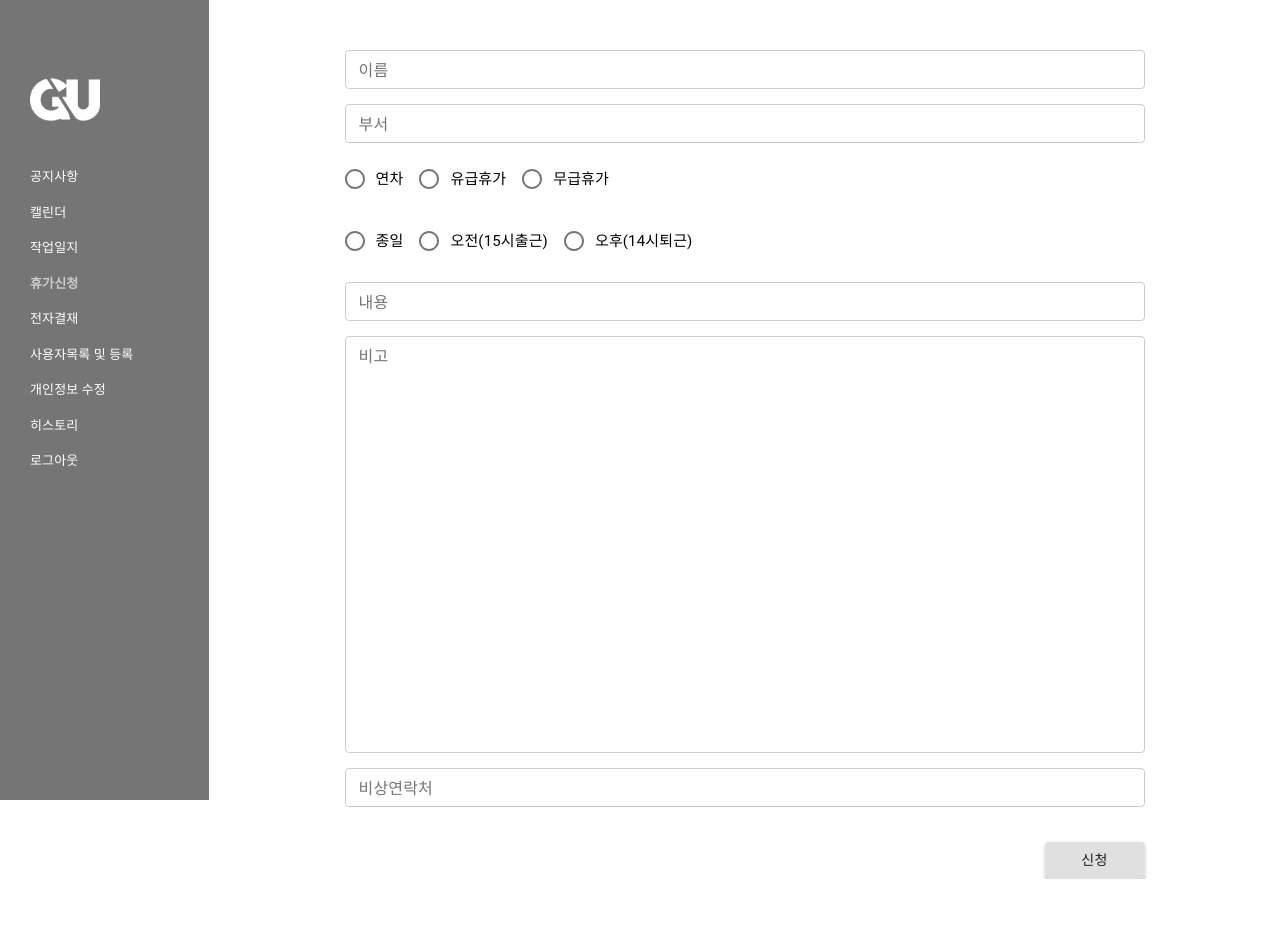
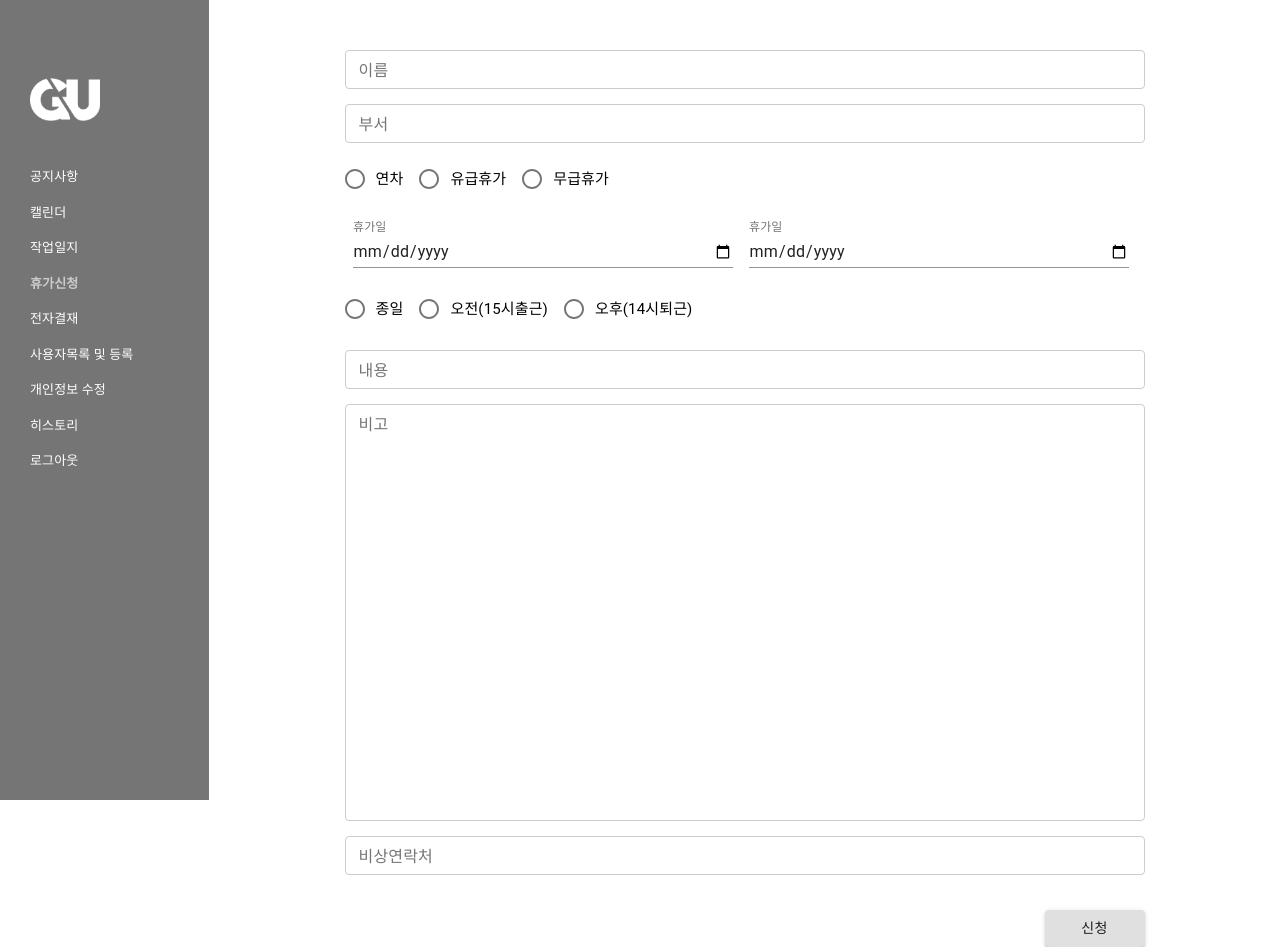
Before and after one commit to eunah3693/p_managementReact, a React (Create React App) app: page /offDetail in a window 1280 px wide. Before the commit the page ends 879 px from the top, so only its background shows below. Built offline with nearby package versions, Linux system fonts and the light colour scheme.

Commit message:
휴가신청

```diff
--- a/package.json
+++ b/package.json
@@ -9,10 +9,12 @@
     "@testing-library/jest-dom": "^5.11.4",
     "@testing-library/react": "^11.1.0",
     "@testing-library/user-event": "^12.1.10",
+    "date-fns": "^2.26.0",
     "moment": "^2.29.1",
     "react": "^17.0.2",
     "react-big-calendar": "^0.38.1",
     "react-calendar": "^3.5.0",
+    "react-date-range": "^1.4.0",
     "react-dom": "^17.0.2",
     "react-moment": "^1.1.1",
     "react-responsive": "^9.0.0-beta.5",
--- a/src/component/Datepicker.js
+++ b/src/component/Datepicker.js
@@ -1,28 +1,37 @@
+import React from 'react';
+import { makeStyles } from '@material-ui/core/styles';
+import TextField from '@material-ui/core/TextField';
 
-import React from 'react';
-import { DateRangePicker } from 'react-date-range';
+const useStyles = makeStyles((theme) => ({
+  container: {
+    display: 'flex',
+    flexWrap: 'wrap',
+  },
+  textField: {
+    marginLeft: theme.spacing(1),
+    marginRight: theme.spacing(1),
+    width: 200,
+  },
+}));
 
-export default function Datepicker(){
-  function handleSelect(ranges){
-    console.log(ranges);
-    // {
-    //   selection: {
-    //     startDate: [native Date Object],
-    //     endDate: [native Date Object],
-    //   }
-    // }
-  }
+export default function Datepickers(props) {
+  const classes = useStyles();
+  const {label,width,selectedDate,handleDateChange}=props;
 
-    const selectionRange = {
-      startDate: new Date(),
-      endDate: new Date(),
-      key: 'selection',
-    }
-    return (
-      <DateRangePicker
-        ranges={[selectionRange]}
-        onChange={handleSelect}
+  return (
+    <form className={classes.container} noValidate>
+      <TextField
+        id="date"
+        label={label}
+        type="date"
+        className={classes.textField}
+        style={{width:width}}
+        InputLabelProps={{
+          shrink: true,
+        }}
+        value={selectedDate}
+        onChange={handleDateChange}
       />
-    )
-
+    </form>
+  );
 }
--- a/src/pages/OffDetail.js
+++ b/src/pages/OffDetail.js
@@ -3,7 +3,7 @@ import { useLocation } from 'react-router-dom';
 import Nav from '../component/Nav';
 import RadioBox from '../component/RadioBox';
 import InputBox from '../component/InputBox';
-import InputFile from '../component/InputFile';
+import Datepicker from '../component/Datepicker';
 import { makeStyles } from '@material-ui/core/styles';
 import Button from '@material-ui/core/Button';
 
@@ -53,7 +53,8 @@ function OffDetail(){
         rank:"",
         position:"",
         offType:"",
-        duration:"",
+        offStart:"",
+        offEnd:"",
         offTime:"",
         content:"",
         extra:"",
@@ -68,13 +69,22 @@ function OffDetail(){
     }
 
     useEffect(() => {
-        if(location.pathname.split("/noticeDetail/")[1]){ //pathname 있으면 보기, 없으면 등록
+        if(location.pathname.split("/offDetail/")[1]){ //pathname 있으면 보기, 없으면 등록
             setData({
-                type:"취업규칙",
-                title:"title",
-                content:"content",
-                writer:"writer",
-                sFile:""
+                name:"dd",
+                department:"",
+                rank:"",
+                position:"",
+                offType:"",
+                offStart:"",
+                offEnd:"",
+                offTime:"",
+                content:"",
+                extra:"",
+                phone:"",
+                applyDate:"",
+                approve1:"",
+                approve2:"",
             })
         }
       }, [location.pathname]);
@@ -91,6 +101,10 @@ function OffDetail(){
             </div>
             <div className={classes.radioBox}>
                 <RadioBox radioData={radioData1} radioValue={data.type} handleChangeRadio={(e)=>{changeValue(e,"type")}} ></RadioBox>
+            </div>
+            <div className={classes.radioBox}>
+                <Datepicker label="휴가일" width="380px" selectedDate={data.offStart} handleDateChange={(e)=>{changeValue(e,"offStart")}}></Datepicker>
+                <Datepicker label="휴가일" width="380px" selectedDate={data.offEnd} handleDateChange={(e)=>{changeValue(e,"offEnd")}}></Datepicker>
             </div>
             <div className={classes.radioBox}>
                 <RadioBox radioData={radioData2} radioValue={data.offTime} handleChangeRadio={(e)=>{changeValue(e,"offTime")}} ></RadioBox>
```
Also changed, not shown: src/component/DateRangepicker.js (added, +19 -0 lines), 1 other file (tests, documents, lock files or other folders).
